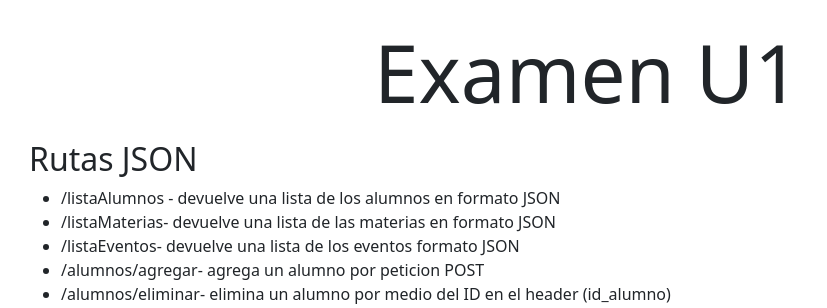
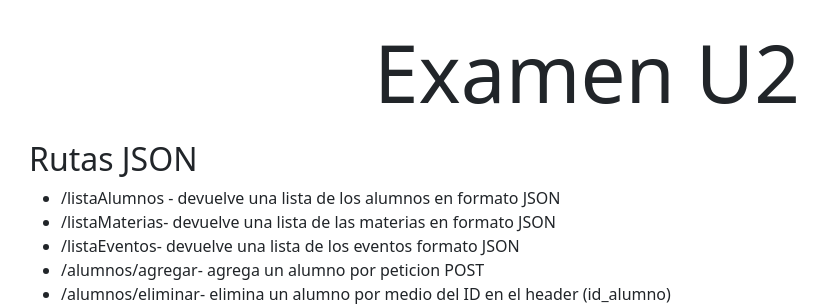
Before and after one commit to lanazirot/python-examenes, a Flask app: page /inicio in a window 1280 px wide. Shown: the part 56-364 px from the top of the page, without its empty margins (53-880 px from the left). Run offline with Flask 2, Linux system fonts and the light colour scheme; the visitor is signed in with stand-in values (Sample User, id 1); some libraries are stand-ins or nearby versions.

Commit message:
code: No idea porque puse U1

```diff
--- a/Flask/templates/inicio/index.html
+++ b/Flask/templates/inicio/index.html
@@ -1,6 +1,6 @@
 {% extends './base.html' %}
 {% block content %}
-    <h1 class="display-1 d-flex justify-content-center">Examen U1</h1>
+    <h1 class="display-1 d-flex justify-content-center">Examen U2</h1>
 
     <h2>Rutas JSON</h2>
 
```
